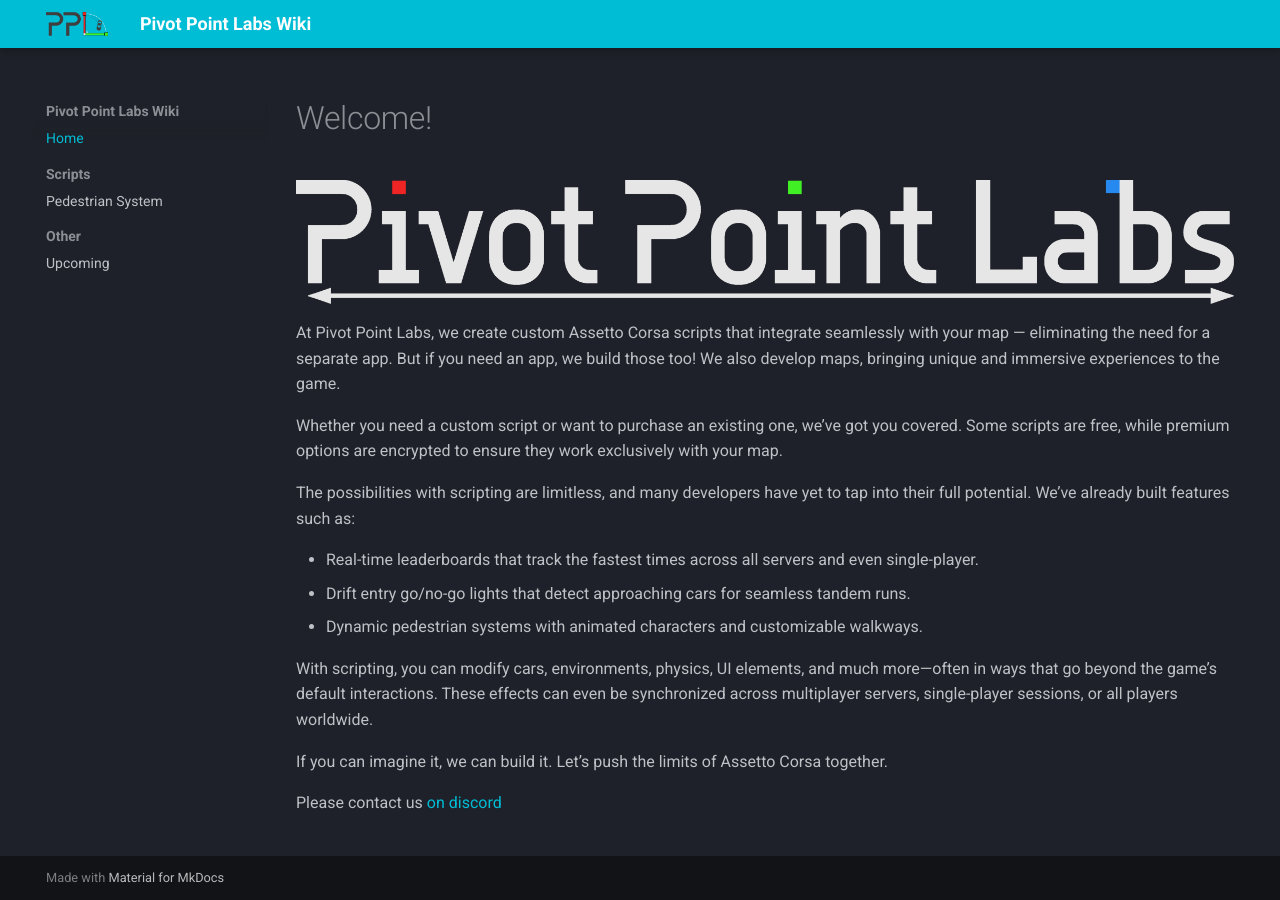
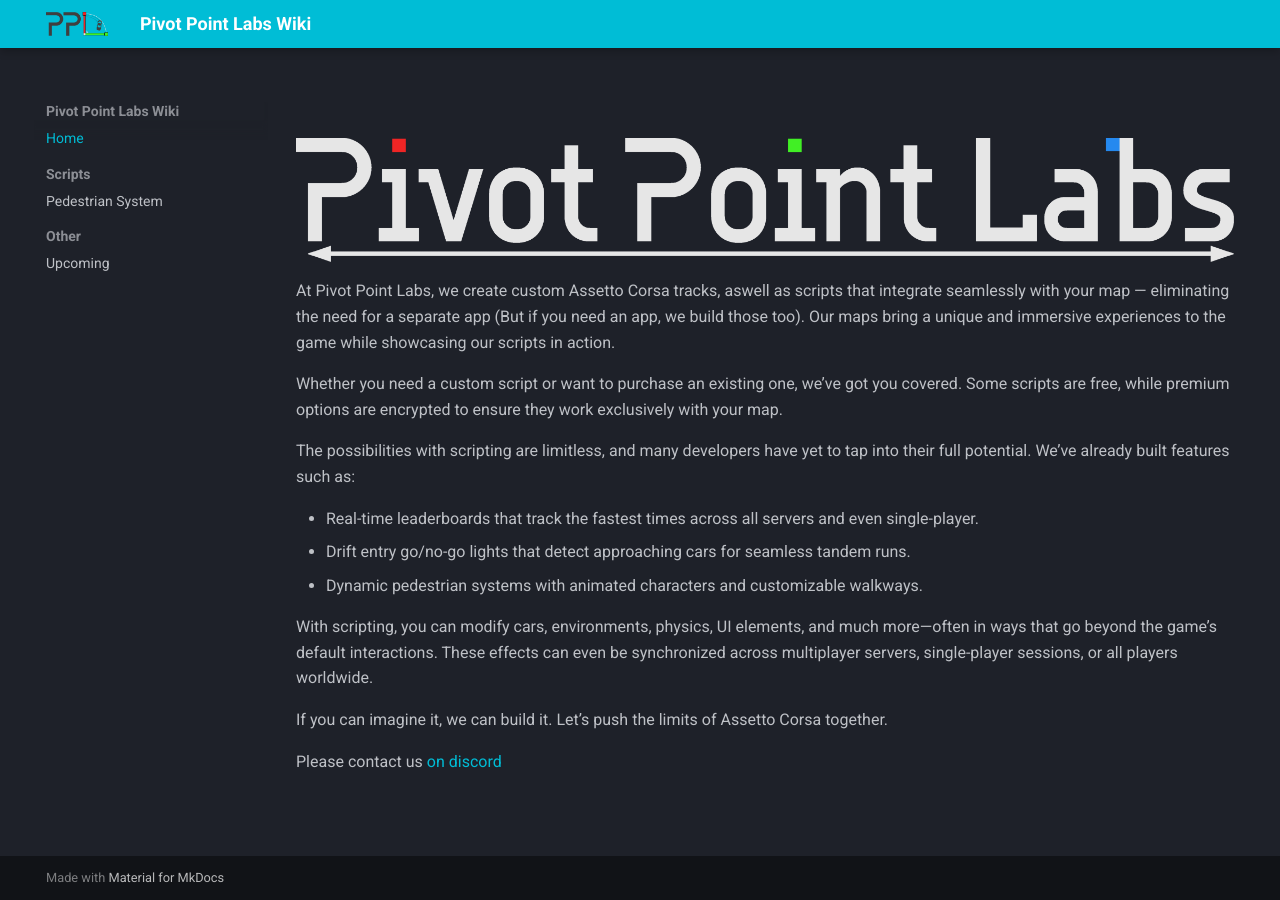
Before and after one commit to Pivot-Point-Labs/wiki, an MkDocs documentation site: the page built from mkdocs/index.md, in a window 1280 px wide. Built offline with MkDocs 1.6.1 and Material for MkDocs 9.7.7, drawn with Linux system fonts in a browser that asks for light colours.

Commit message:
Update page title

```diff
--- a/docs/index.html
+++ b/docs/index.html
@@ -77,7 +77,7 @@
     <div data-md-component="skip">
 
 
-        <a href="#welcome" class="md-skip">
+        <a href="#_1" class="md-skip">
           Skip to content
         </a>
 
@@ -349,11 +349,11 @@
 
 
 
-<h1 id="welcome">Welcome!</h1>
+<h1 id="_1"></h1>
 <figure>
   <img alt="PPL logo" class="off-glb" src="assets/PPL_transparent.png" width="auto" />
 </figure>
-<p>At Pivot Point Labs, we create custom Assetto Corsa scripts that integrate seamlessly with your map — eliminating the need for a separate app. But if you need an app, we build those too! We also develop maps, bringing unique and immersive experiences to the game.</p>
+<p>At Pivot Point Labs, we create custom Assetto Corsa tracks, aswell as scripts that integrate seamlessly with your map — eliminating the need for a separate app (But if you need an app, we build those too). Our maps bring a unique and immersive experiences to the game while showcasing our scripts in action.</p>
 <p>Whether you need a custom script or want to purchase an existing one, we’ve got you covered. Some scripts are free, while premium options are encrypted to ensure they work exclusively with your map.</p>
 <p>The possibilities with scripting are limitless, and many developers have yet to tap into their full potential. We’ve already built features such as:</p>
 <ul>
--- a/mkdocs.yml
+++ b/mkdocs.yml
@@ -11,6 +11,7 @@
 theme:
   logo: assets/acronymdarknobg.png
   favicon: assets/pplicon.png
+
   name: material
   palette:
     scheme: slate
--- a/mkdocs/index.md
+++ b/mkdocs/index.md
@@ -1,10 +1,8 @@
-# Welcome!
-
+#
 <figure markdown="span">
   ![PPL logo](assets/PPL_transparent.png){ .off-glb width="auto" }
 </figure>
-
-At Pivot Point Labs, we create custom Assetto Corsa scripts that integrate seamlessly with your map — eliminating the need for a separate app. But if you need an app, we build those too! We also develop maps, bringing unique and immersive experiences to the game.
+At Pivot Point Labs, we create custom Assetto Corsa tracks, aswell as scripts that integrate seamlessly with your map — eliminating the need for a separate app (But if you need an app, we build those too). Our maps bring a unique and immersive experiences to the game while showcasing our scripts in action.
 
 Whether you need a custom script or want to purchase an existing one, we’ve got you covered. Some scripts are free, while premium options are encrypted to ensure they work exclusively with your map.
 
```
